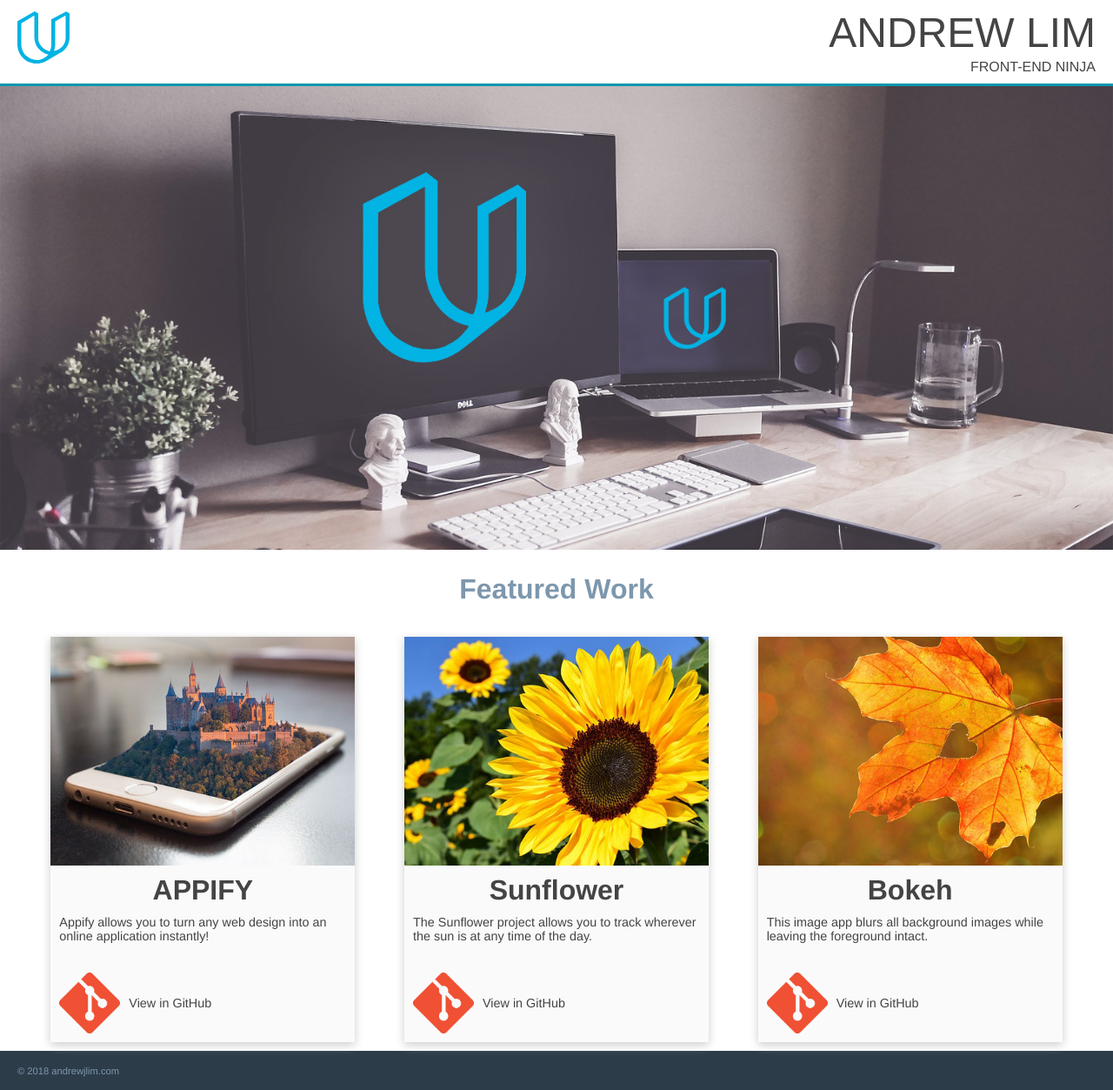
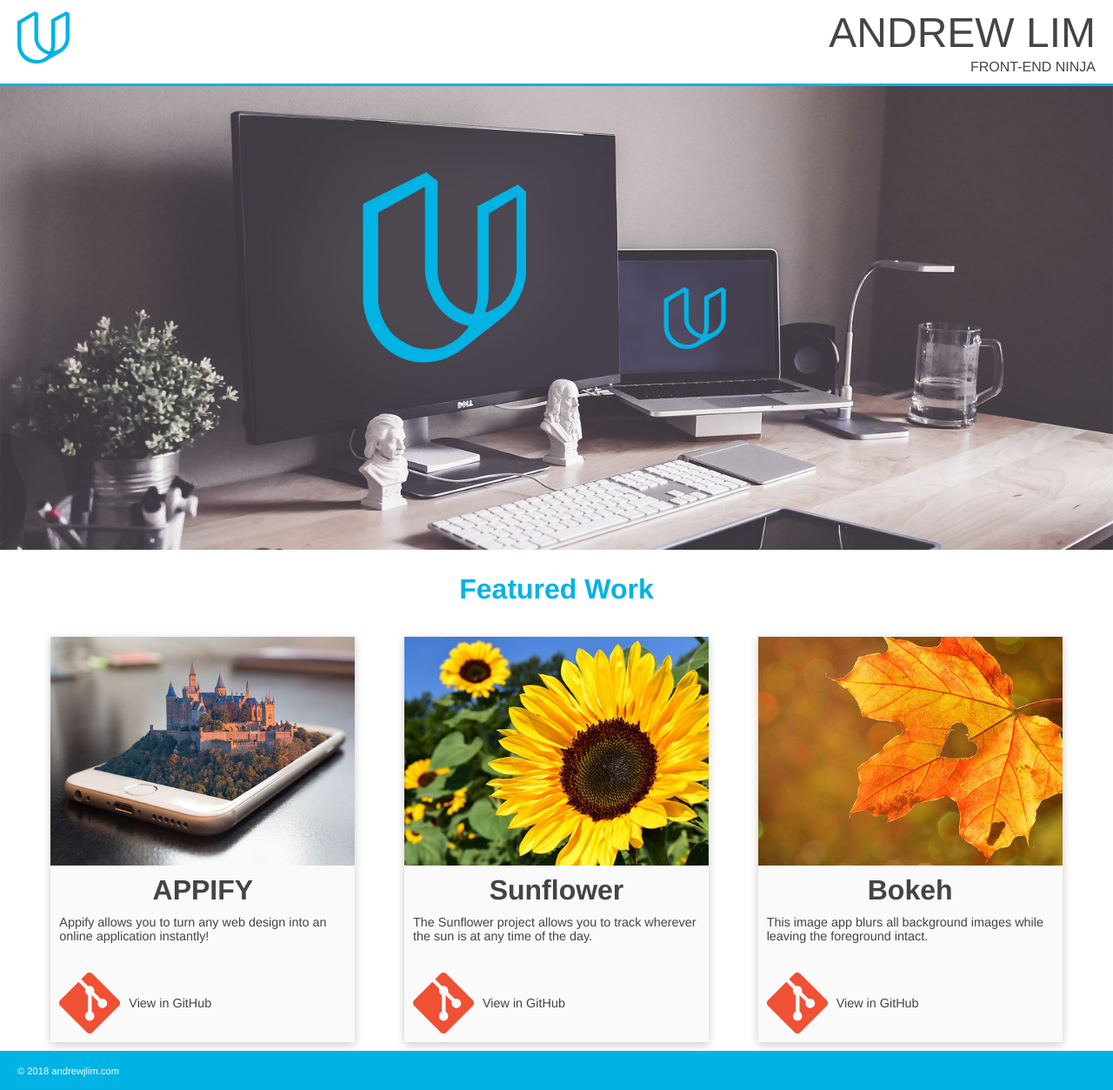
Before and after one commit to git-andrewjlim/fend-nanodegree-portfolio, a plain HTML site: page index.html in a window 1280 px wide. Shown: the whole page at 87% size. Drawn offline with Linux system fonts and the light colour scheme.

Commit message:
fixed issue of stretching images and did a colour swap

```diff
--- a/css/style.css
+++ b/css/style.css
@@ -20,7 +20,7 @@ header {
     flex-direction: column;
     align-items: center;
     padding: 10px;
-    border-bottom: 3px solid #0797ad;
+    border-bottom: 3px solid #00b3e4;
 }
 
 h1 {
@@ -60,7 +60,7 @@ h1 {
 }
 
 .main > h2 {
-    color: #7d97ad;
+    color: #00b3e4;
 }
 
 
@@ -76,6 +76,7 @@ h1 {
 
 .feature-card-image {
     width: 100%;
+    align-self: center;
 }
 
 .feature-card-description {
@@ -127,8 +128,8 @@ h1 {
 footer {
     margin: 0;
     padding: 5px 20px;
-    background-color: #2d3c49;
-    color: #7d97ad;
+    background-color: #00b3e4;
+    color: #fafafa;
     font-size: 0.7em;
 }
 
```
